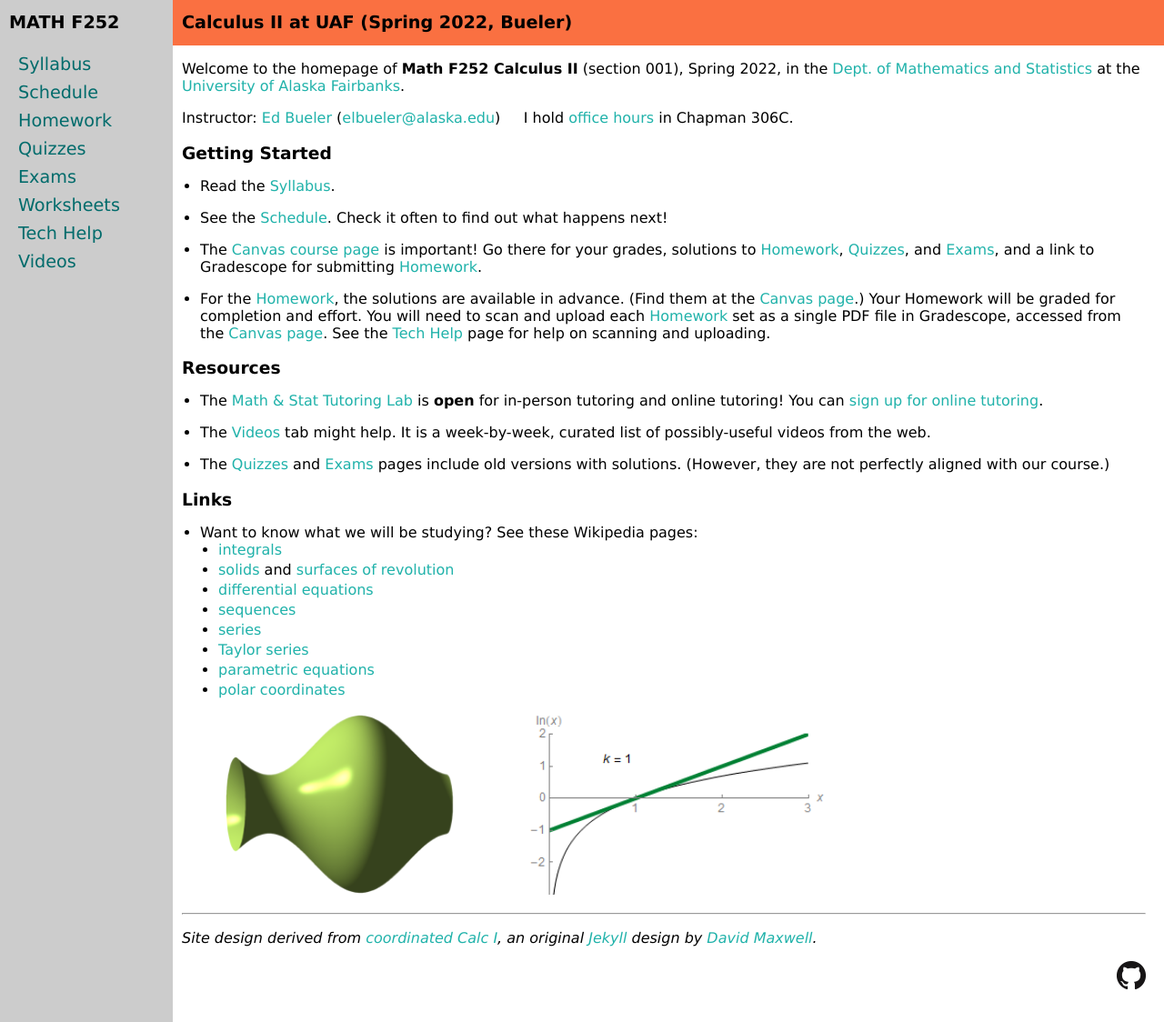
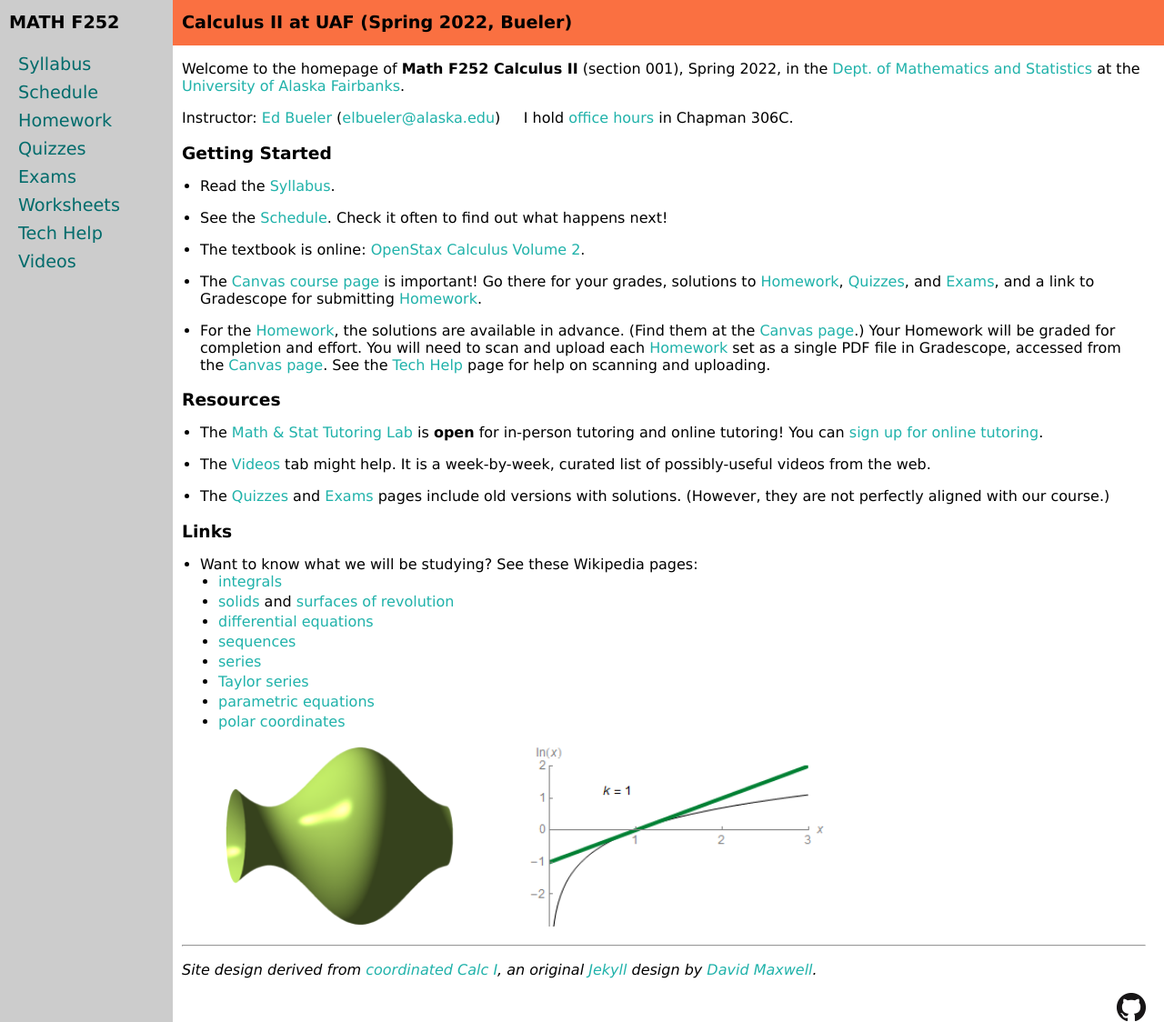
Before and after one commit to uaf-math/calc2, a Jekyll site: the page built from index.md, in a window 1280 px wide and 1124 px high. Shown: the whole window at 91% size. Built offline with Jekyll 4.4.1, drawn with Linux system fonts in a browser that asks for light colours.

Commit message:
Link textbook for convenience.

```diff
--- a/index.md
+++ b/index.md
@@ -12,6 +12,8 @@ Instructor:  [Ed Bueler](http://bueler.github.io/) ([elbueler@alaska.edu](mailto
 * Read the [Syllabus](syllabus.pdf).
 
 * See the [Schedule](schedule.pdf).  Check it often to find out what happens next!
+
+* The textbook is online: [OpenStax Calculus Volume 2](https://openstax.org/details/books/calculus-volume-2).
 
 * The [Canvas course page](https://canvas.alaska.edu/courses/7049) is important!  Go there for your grades, solutions to [Homework](homework.html), [Quizzes](quizzes.html), and [Exams](exams.html), and a link to Gradescope for submitting [Homework](homework.html).
 
```
